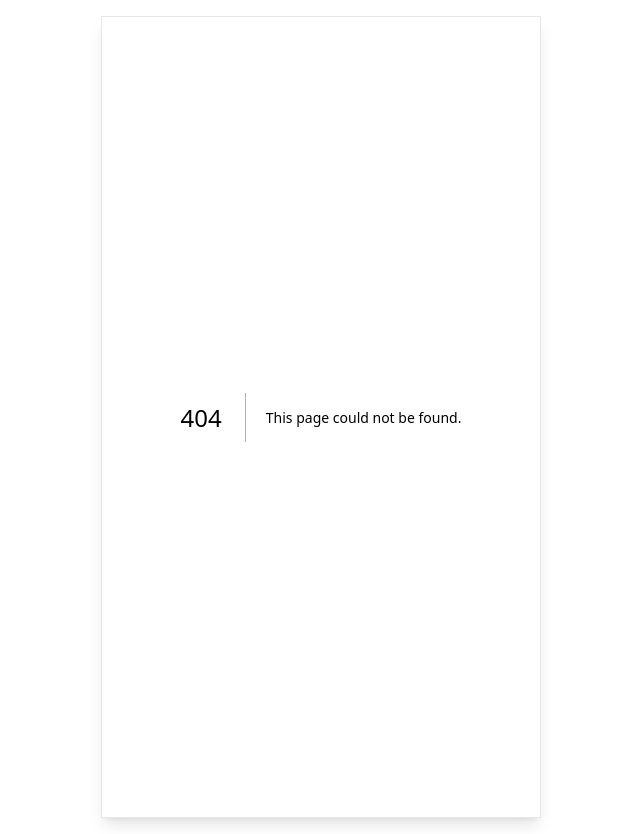
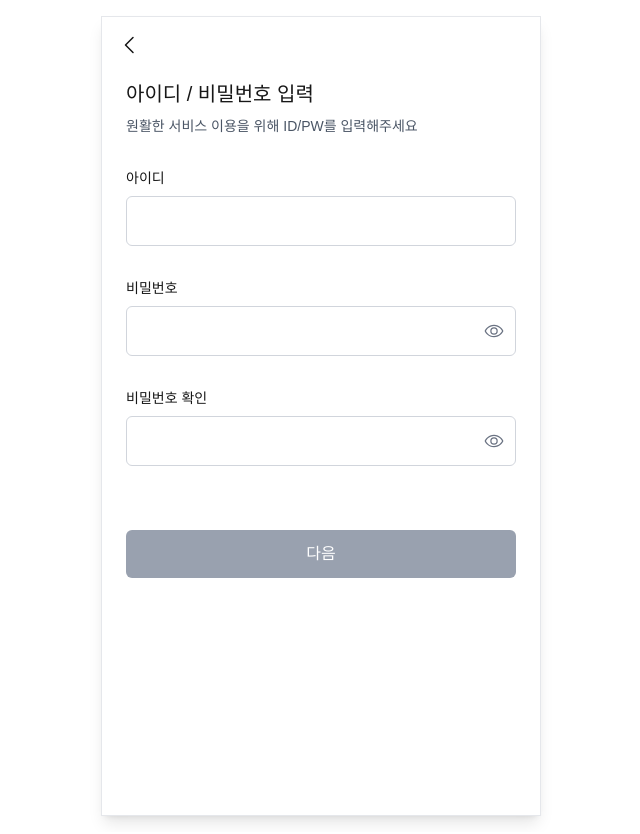
Before and after one commit to HwiDong6831/Boindang, a Next.js app in the folder frontend/boindang/: page /signup in a window 1280 px wide. Before the commit this address had no page. Shown: the whole page, without its empty margins (319-959 px from the left). Built offline with nearby package versions, Linux system fonts and the light colour scheme.

Commit message:
[FE] components/type 디렉 추가

```diff
--- /dev/null
+++ b/frontend/boindang/src/app/signup/page.tsx
@@ -0,0 +1,139 @@
+'use client';
+
+import { useState } from 'react';
+import { useRouter } from 'next/navigation';
+import Link from 'next/link';
+import { Eye, EyeSlash, CaretLeft } from '@phosphor-icons/react';
+
+export default function SignUp() {
+  const router = useRouter();
+  const [userId, setUserId] = useState('');
+  const [password, setPassword] = useState('');
+  const [confirmPassword, setConfirmPassword] = useState('');
+  const [showPassword, setShowPassword] = useState(false);
+  const [showConfirmPassword, setShowConfirmPassword] = useState(false);
+  const [userIdError, setUserIdError] = useState('');
+  const [confirmPasswordError, setConfirmPasswordError] = useState('');
+
+  const handleUserIdChange = (e: React.ChangeEvent<HTMLInputElement>) => {
+    setUserId(e.target.value);
+    setUserIdError('');
+  };
+
+  const handlePasswordChange = (e: React.ChangeEvent<HTMLInputElement>) => {
+    setPassword(e.target.value);
+  };
+
+  const handleConfirmPasswordChange = (e: React.ChangeEvent<HTMLInputElement>) => {
+    setConfirmPassword(e.target.value);
+    setConfirmPasswordError('');
+  };
+
+  const handleSubmit = (e: React.FormEvent) => {
+    e.preventDefault();
+    // 여기에 회원가입 API 호출 로직 추가
+    router.push('/login');
+  };
+
+  const checkValidation = () => {
+    // 아이디가 'dmscks3126'인 경우 에러 메시지 표시
+    if (userId === 'dmscks3126') {
+      setUserIdError('이미 존재하는 아이디입니다');
+    }
+
+    // 비밀번호와 비밀번호 확인이 다를 경우 에러 메시지 표시
+    if (confirmPassword && password !== confirmPassword) {
+      setConfirmPasswordError('비밀번호가 일치하지 않습니다');
+    }
+  };
+
+  return (
+    <>
+      <div className="p-4">
+        <Link href="/login" className="inline-block">
+          <CaretLeft size={24} weight="regular" />
+        </Link>
+      </div>
+
+      <div className="px-6">
+        <h1 className="text-xl font-medium mb-2">아이디 / 비밀번호 입력</h1>
+        <p className="text-gray-600 text-sm mb-8">원활한 서비스 이용을 위해 ID/PW를 입력해주세요</p>
+
+        <form onSubmit={handleSubmit}>
+          <div className="mb-8">
+            <p className="text-sm mb-2">아이디</p>
+            <input
+              type="text"
+              value={userId}
+              onChange={handleUserIdChange}
+              onBlur={checkValidation}
+              className="w-full p-3 border border-gray-300 rounded-md focus:outline-none"
+            />
+            {userIdError && (
+              <p className="text-red-500 text-xs mt-1">{userIdError}</p>
+            )}
+          </div>
+
+          <div className="mb-8">
+            <p className="text-sm mb-2">비밀번호</p>
+            <div className="relative">
+              <input
+                type={showPassword ? "text" : "password"}
+                value={password}
+                onChange={handlePasswordChange}
+                className="w-full p-3 border border-gray-300 rounded-md focus:outline-none pr-10"
+              />
+              <button
+                type="button"
+                className="absolute right-3 top-1/2 transform -translate-y-1/2"
+                onClick={() => setShowPassword(!showPassword)}
+              >
+                {showPassword ? (
+                  <EyeSlash size={20} className="text-gray-500" />
+                ) : (
+                  <Eye size={20} className="text-gray-500" />
+                )}
+              </button>
+            </div>
+          </div>
+
+          <div className="mb-8">
+            <p className="text-sm mb-2">비밀번호 확인</p>
+            <div className="relative">
+              <input
+                type={showConfirmPassword ? "text" : "password"}
+                value={confirmPassword}
+                onChange={handleConfirmPasswordChange}
+                onBlur={checkValidation}
+                className="w-full p-3 border border-gray-300 rounded-md focus:outline-none pr-10"
+              />
+              <button
+                type="button"
+                className="absolute right-3 top-1/2 transform -translate-y-1/2"
+                onClick={() => setShowConfirmPassword(!showConfirmPassword)}
+              >
+                {showConfirmPassword ? (
+                  <EyeSlash size={20} className="text-gray-500" />
+                ) : (
+                  <Eye size={20} className="text-gray-500" />
+                )}
+              </button>
+            </div>
+            {confirmPasswordError && (
+              <p className="text-red-500 text-xs mt-1">{confirmPasswordError}</p>
+            )}
+          </div>
+
+          <div className="fixed bottom-0 left-0 right-0 bg-white p-5 md:static md:p-0 md:mt-16">
+            <button
+              type="submit"
+              className="w-full p-3 bg-gray-400 text-white rounded-md"
+            >
+              다음
+            </button>
+          </div>
+        </form>
+      </div>
+    </>
+  );
+}
```
